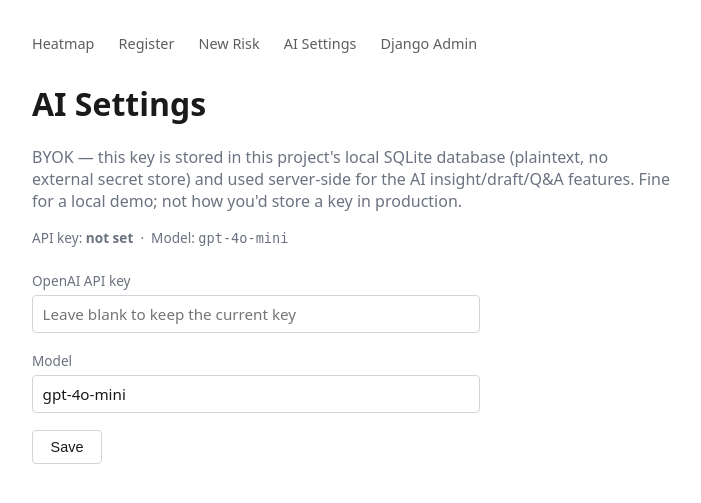
After one commit to sovdevs/risk-register, a Django app: page /ai/settings/ in a window 1280 px wide. The commit adds this page. Shown: the top 503 px of the page, without its empty margins (0-701 px from the left). Run offline with Django 5.2, Linux system fonts and the light colour scheme; data comes from the database, SQL or seed files in the repository.

Commit message:
Add BYOK AI settings, portfolio insight, and draft-assist for new risks (cycles 9-11)

```diff
--- a/pyproject.toml
+++ b/pyproject.toml
@@ -7,5 +7,6 @@ dependencies = [
     "django>=6.0.7",
     "django-simple-history>=3.13.0",
     "faker>=40.36.0",
+    "openai>=2.48.0",
     "pyyaml>=6.0.3",
 ]
--- a/risks/models.py
+++ b/risks/models.py
@@ -123,3 +123,26 @@ class Mitigation(models.Model):
 
     def __str__(self):
         return f"{self.get_treatment_type_display()} — {self.risk.title}"
+
+
+class AISettings(models.Model):
+    # Singleton: always pk=1, loaded via AISettings.load(). No provider
+    # field yet — OpenAI-only for now, per how this was scoped; model is
+    # free text rather than a hardcoded choice, since "the current best
+    # small model" changes and we shouldn't bake in an assumption about
+    # which one is valid on the user's account.
+    api_key = models.CharField(max_length=200, blank=True)
+    model = models.CharField(max_length=100, blank=True, default="gpt-4o-mini")
+    updated_at = models.DateTimeField(auto_now=True)
+
+    class Meta:
+        verbose_name = "AI settings"
+        verbose_name_plural = "AI settings"
+
+    def __str__(self):
+        return "AI Settings"
+
+    @classmethod
+    def load(cls):
+        obj, _ = cls.objects.get_or_create(pk=1)
+        return obj
--- /dev/null
+++ b/risks/templates/risks/ai_settings.html
@@ -0,0 +1,50 @@
+{% extends "risks/base.html" %}
+
+{% block title %}AI Settings — Risk Register{% endblock %}
+
+{% block content %}
+<h1>AI Settings</h1>
+<p style="color: var(--muted); max-width: 40rem;">
+  BYOK — this key is stored in this project's local SQLite database
+  (plaintext, no external secret store) and used server-side for the AI
+  insight/draft/Q&A features. Fine for a local demo; not how you'd store a
+  key in production.
+</p>
+
+<style>
+  .ai-settings-form { max-width: 28rem; margin-top: 1.5rem; }
+  .ai-settings-form label {
+    display: flex; flex-direction: column; font-size: 0.85rem;
+    color: var(--muted); gap: 0.3rem; margin-bottom: 1.1rem;
+  }
+  .ai-settings-form input {
+    background: var(--bg); color: var(--fg); border: 1px solid var(--border);
+    border-radius: 4px; padding: 0.5rem 0.6rem; font-size: 0.95rem;
+    font-family: inherit;
+  }
+  .ai-settings-form button {
+    border: 1px solid var(--border); background: transparent; color: var(--fg);
+    border-radius: 4px; padding: 0.5rem 1.1rem; font-size: 0.9rem; cursor: pointer;
+  }
+  .status-line { font-size: 0.85rem; color: var(--muted); margin-bottom: 1.5rem; }
+</style>
+
+<p class="status-line">
+  API key:
+  {% if key_preview %}<code>{{ key_preview }}</code>{% else %}<strong>not set</strong>{% endif %}
+  &nbsp;·&nbsp; Model: <code>{{ settings.model }}</code>
+</p>
+
+<form class="ai-settings-form" method="post">
+  {% csrf_token %}
+  <label>
+    OpenAI API key
+    <input type="password" name="api_key" placeholder="Leave blank to keep the current key" autocomplete="off">
+  </label>
+  <label>
+    Model
+    <input type="text" name="model" value="{{ settings.model }}" placeholder="e.g. gpt-4o-mini">
+  </label>
+  <button type="submit">Save</button>
+</form>
+{% endblock %}
--- a/risks/templates/risks/base.html
+++ b/risks/templates/risks/base.html
@@ -58,6 +58,8 @@
   <nav>
     <a href="{% url 'risks:heatmap' %}">Heatmap</a>
     <a href="{% url 'risks:register' %}">Register</a>
+    <a href="{% url 'risks:new_risk' %}">New Risk</a>
+    <a href="{% url 'risks:ai_settings' %}">AI Settings</a>
     <a href="/admin/">Django Admin</a>
   </nav>
   {% block content %}{% endblock %}
--- a/risks/urls.py
+++ b/risks/urls.py
@@ -7,4 +7,7 @@ app_name = "risks"
 urlpatterns = [
     path("", views.heatmap, name="heatmap"),
     path("register/", views.register, name="register"),
+    path("new/", views.new_risk, name="new_risk"),
+    path("ai/settings/", views.ai_settings, name="ai_settings"),
+    path("ai/draft/", views.ai_draft, name="ai_draft"),
 ]
--- a/risks/views.py
+++ b/risks/views.py
@@ -1,10 +1,14 @@
+import json
 from collections import defaultdict
-from datetime import date
+from datetime import date, timedelta
 
-from django.shortcuts import render
+from django.contrib.auth import get_user_model
+from django.http import JsonResponse
+from django.shortcuts import redirect, render
 from django.utils import timezone
 
-from .models import Department, Mitigation, Risk, RiskAssessment, RiskCategory
+from . import ai
+from .models import AISettings, Department, Mitigation, Risk, RiskAssessment, RiskCategory
 
 SCORE_BANDS = [
     (4, "low"),
@@ -89,6 +93,48 @@ def _overdue_mitigations():
     return overdue
 
 
+def _build_portfolio_context(grid, trend_data, overdue_mitigations):
+    # Grounds the AI insight prompt in the same data the page shows —
+    # real risk titles/scores/dates, not a description of the UI. Keeps
+    # the model from having to infer anything it could get wrong.
+    lines = ["Top risks by current score:"]
+    cells = sorted(
+        (c for row in grid for c in row["cells"] if c["count"]),
+        key=lambda c: c["score"],
+        reverse=True,
+    )
+    for cell in cells[:5]:
+        for title in cell["risk_titles"]:
+            lines.append(f"- {title} (score {cell['score']}, {cell['band']})")
+
+    scores = [s for s in trend_data["scores"] if s is not None]
+    if len(scores) >= 2:
+        lines.append(
+            f"\nPortfolio average score trend: {scores[0]} "
+            f"({trend_data['labels'][0]}) -> {scores[-1]} "
+            f"({trend_data['labels'][-1]})."
+        )
+
+    lines.append(f"\nOverdue mitigations: {len(overdue_mitigations)}")
+    for mitigation in overdue_mitigations[:5]:
+        lines.append(
+            f"- {mitigation.risk.title} ({mitigation.get_treatment_type_display()}, "
+            f"{mitigation.days_overdue} days overdue)"
+        )
+
+    return "\n".join(lines)
+
+
+AI_INSIGHT_SYSTEM_PROMPT = (
+    "You are a GRC risk analyst assistant. Given this risk portfolio data, "
+    "write a concise 3-4 sentence executive summary highlighting the "
+    "biggest concerns and any notable trend. Reference specific risk names "
+    "and numbers from the data provided. Do not invent risks not listed. "
+    "Plain prose only — no markdown formatting (no **bold**, no bullet "
+    "points, no headers)."
+)
+
+
 def heatmap(request):
     latest_by_risk = _latest_assessments_by_risk()
 
@@ -114,14 +160,53 @@ def heatmap(request):
             )
         grid.append({"likelihood": likelihood, "cells": row_cells})
 
+    trend_data = _monthly_trend()
+    overdue_mitigations = _overdue_mitigations()
+
+    ai_insight = None
+    ai_error = None
+    if request.method == "POST" and request.POST.get("action") == "generate_insight":
+        try:
+            portfolio_context = _build_portfolio_context(
+                grid, trend_data, overdue_mitigations
+            )
+            ai_insight = ai.generate_text(AI_INSIGHT_SYSTEM_PROMPT, portfolio_context)
+        except ai.AIError as exc:
+            ai_error = str(exc)
+
     context = {
         "grid": grid,
         "total_risks": Risk.objects.count(),
         "assessed_risks": len(latest_by_risk),
-        "trend_data": _monthly_trend(),
-        "overdue_mitigations": _overdue_mitigations(),
+        "trend_data": trend_data,
+        "overdue_mitigations": overdue_mitigations,
+        "ai_insight": ai_insight,
+        "ai_error": ai_error,
     }
     return render(request, "risks/heatmap.html", context)
+
+
+def ai_settings(request):
+    settings_obj = AISettings.load()
+    if request.method == "POST":
+        model = request.POST.get("model", "").strip()
+        api_key = request.POST.get("api_key", "").strip()
+        if model:
+            settings_obj.model = model
+        if api_key:
+            settings_obj.api_key = api_key
+        settings_obj.save()
+        return redirect("risks:ai_settings")
+
+    key_preview = None
+    if settings_obj.api_key:
+        key_preview = "•" * 8 + settings_obj.api_key[-4:]
+
+    return render(
+        request,
+        "risks/ai_settings.html",
+        {"settings": settings_obj, "key_preview": key_preview},
+    )
 
 
 def register(request):
@@ -157,3 +242,126 @@ def register(request):
         "selected_department": department_id,
     }
     return render(request, "risks/register.html", context)
+
+
+AI_DRAFT_SYSTEM_PROMPT = (
+    "You are a GRC risk analyst. Given a risk title and category, draft a "
+    "plausible, specific risk record for it. Respond as a JSON object with "
+    "exactly these keys: description (2-3 sentence string), likelihood "
+    "(integer 1-5), impact (integer 1-5), treatment_type (one of: accept, "
+    "mitigate, transfer, avoid), mitigation_action_plan (2-3 sentence "
+    "string). Plain prose only, no markdown."
+)
+
+
+def _clamp_1_5(value, default=3):
+    try:
+        n = int(value)
+    except (TypeError, ValueError):
+        return default
+    return max(1, min(5, n))
+
+
+def ai_draft(request):
+    if request.method != "POST":
+        return JsonResponse({"error": "POST required"}, status=405)
+
+    try:
+        payload = json.loads(request.body)
+    except (TypeError, ValueError):
+        return JsonResponse({"error": "Invalid request body"}, status=400)
+
+    title = (payload.get("title") or "").strip()
+    if not title:
+        return JsonResponse({"error": "Enter a title first."}, status=400)
+
+    category_name = ""
+    category_id = payload.get("category")
+    if category_id:
+        category = RiskCategory.objects.filter(id=category_id).first()
+        category_name = category.name if category else ""
+
+    user_prompt = f"Risk title: {title}\nCategory: {category_name or 'unspecified'}"
+
+    try:
+        draft = ai.generate_json(AI_DRAFT_SYSTEM_PROMPT, user_prompt)
+    except ai.AIError as exc:
+        return JsonResponse({"error": str(exc)}, status=502)
+
+    valid_treatments = {choice[0] for choice in Mitigation.TreatmentType.choices}
+    treatment_type = draft.get("treatment_type")
+    if treatment_type not in valid_treatments:
+        treatment_type = Mitigation.TreatmentType.MITIGATE
+
+    return JsonResponse(
+        {
+            "description": draft.get("description", ""),
+            "likelihood": _clamp_1_5(draft.get("likelihood")),
+            "impact": _clamp_1_5(draft.get("impact")),
+            "treatment_type": treatment_type,
+            "mitigation_action_plan": draft.get("mitigation_action_plan", ""),
+        }
+    )
+
+
+def new_risk(request):
+    if request.method == "POST":
+        date_identified_raw = request.POST.get("date_identified")
+        date_identified = (
+            date.fromisoformat(date_identified_raw)
+            if date_identified_raw
+            else timezone.localdate()
+        )
+        owner_id = request.POST.get("owner")
+
+        risk = Risk.objects.create(
+            title=request.POST.get("title", "").strip(),
+            description=request.POST.get("description", "").strip(),
+            category_id=request.POST.get("category"),
+            department_id=request.POST.get("department"),
+            owner_id=owner_id,
+            status=request.POST.get("status", Risk.Status.IDENTIFIED),
+            date_identified=date_identified,
+        )
+
+        likelihood = request.POST.get("likelihood")
+        impact = request.POST.get("impact")
+        if likelihood and impact:
+            RiskAssessment.objects.create(
+                risk=risk,
+                kind=RiskAssessment.Kind.INHERENT,
+                likelihood=_clamp_1_5(likelihood),
+                impact=_clamp_1_5(impact),
+                assessed_by_id=owner_id,
+                assessed_date=date_identified,
+            )
+
+        treatment_type = request.POST.get("treatment_type")
+        action_plan = request.POST.get("mitigation_action_plan", "").strip()
+        if treatment_type and action_plan:
+            due_date_raw = request.POST.get("due_date")
+            due_date = (
+                date.fromisoformat(due_date_raw)
+                if due_date_raw
+                else date_identified + timedelta(days=90)
+            )
+            Mitigation.objects.create(
+                risk=risk,
+                treatment_type=treatment_type,
+                action_plan=action_plan,
+                owner_id=owner_id,
+                due_date=due_date,
+                status=Mitigation.Status.NOT_STARTED,
+            )
+
+        return redirect(f"/admin/risks/risk/{risk.id}/change/")
+
+    context = {
+        "categories": RiskCategory.objects.order_by("name"),
+        "departments": Department.objects.order_by("name"),
+        "owners": get_user_model().objects.order_by("username"),
+        "statuses": Risk.Status.choices,
+        "treatment_types": Mitigation.TreatmentType.choices,
+        "today": timezone.localdate(),
+    }
+    return render(request, "risks/new_risk.html", context)
```
Also changed, not shown: SPEC.md (+30 -1 lines), risks/ai.py (added, +55 -0 lines), risks/templates/risks/heatmap.html (+35 -0 lines), risks/templates/risks/new_risk.html (added, +177 -0 lines), README.md, risks/migrations/0005_aisettings.py (added), 1 other file.
